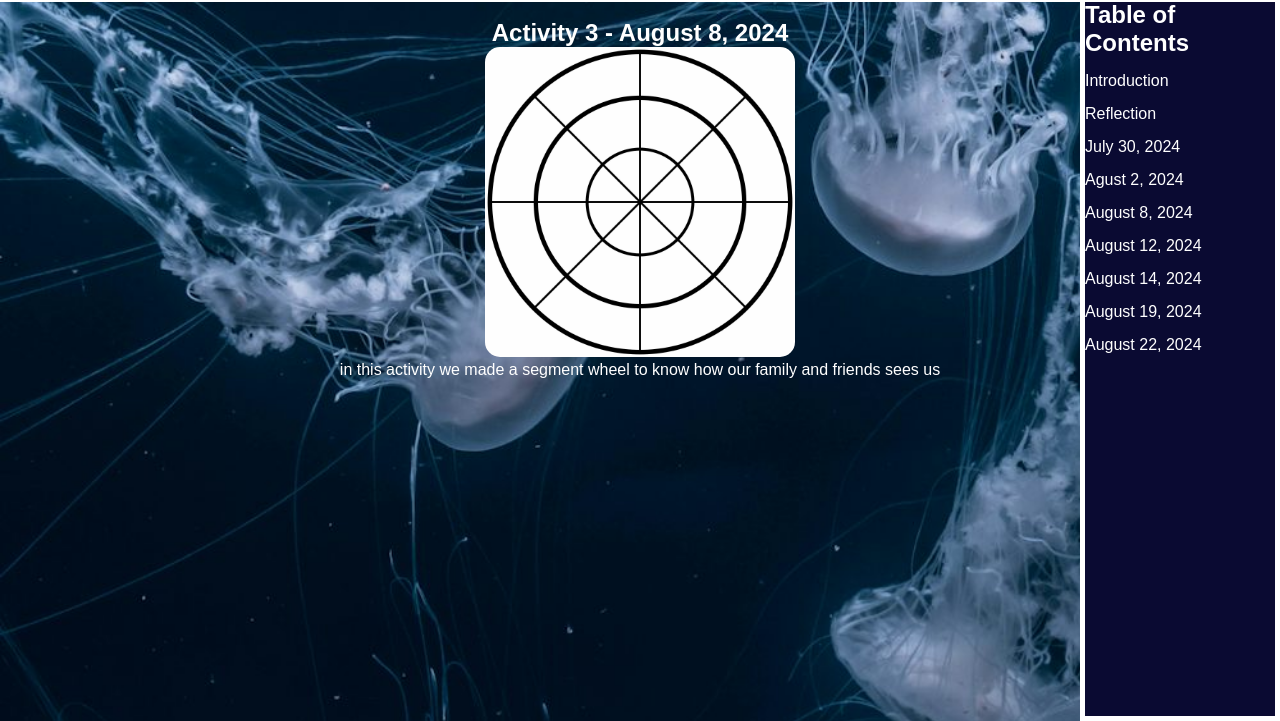
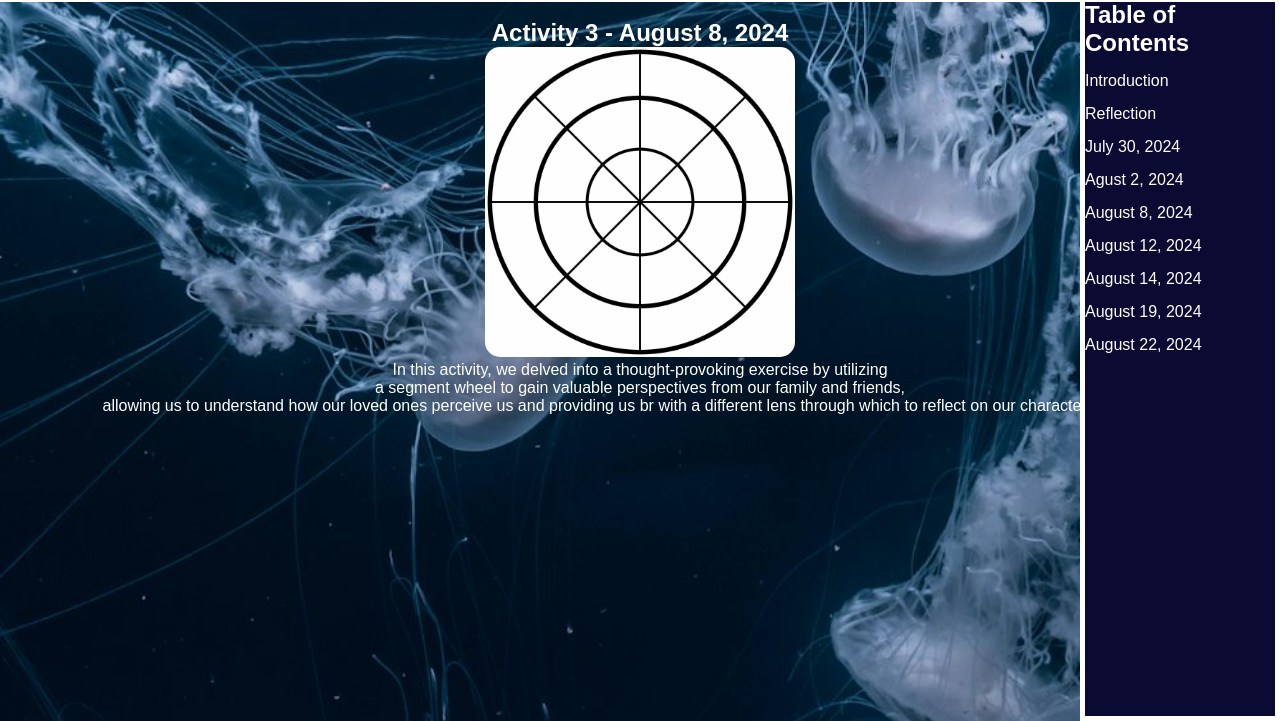
Before and after one commit to BocchiTheDeveloper/client-2, a plain HTML site: page activity-3.html in a window 1280 px wide. Shown: the part 79-800 px from the top of the page. Drawn offline with Linux system fonts and the light colour scheme.

Commit message:
Update activity-3.html

```diff
--- a/activity-3.html
+++ b/activity-3.html
@@ -35,7 +35,15 @@
         <br>
        <h1>Activity 3 - August 8, 2024</h1>
        <img src="images/8-segment-wheel.jpg" id="activity-3">
-       <p>in this activity we made a segment wheel to know how our family and friends sees us</p>
+       <p>
+        In this activity, we delved into a thought-provoking exercise by utilizing
+        <br>
+        a segment wheel to gain valuable perspectives from our family and friends,
+        <br>
+        allowing us to understand how our loved ones perceive us and providing us
+        br
+        with a different lens through which to reflect on our character and actions.
+       </p>
     </main>
 </body>
 </html>
```
